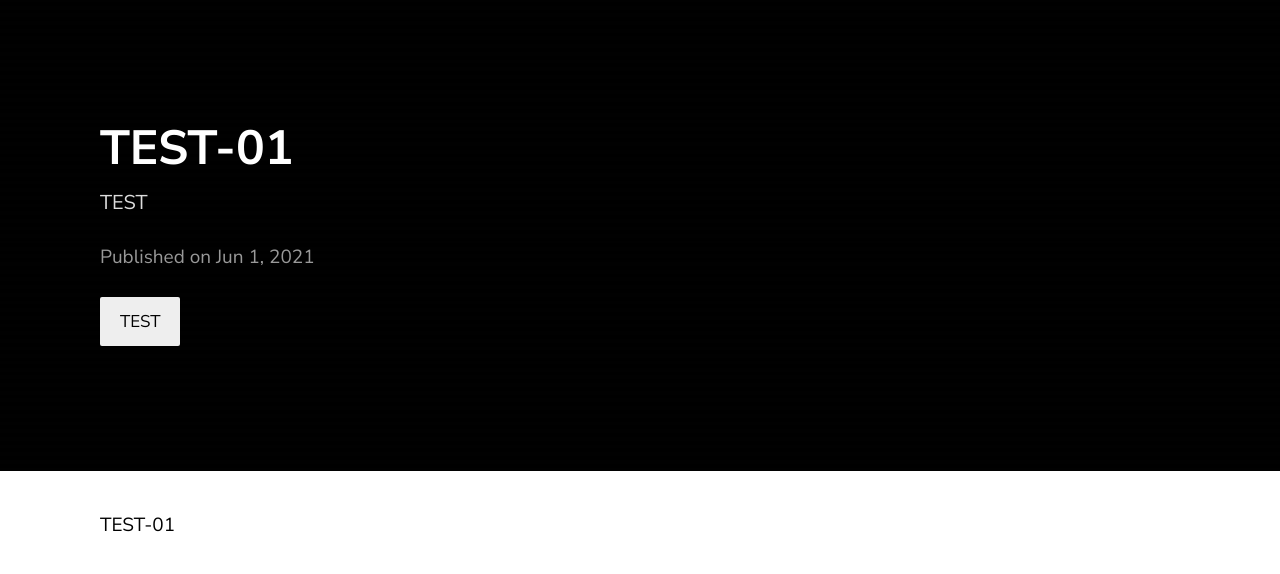
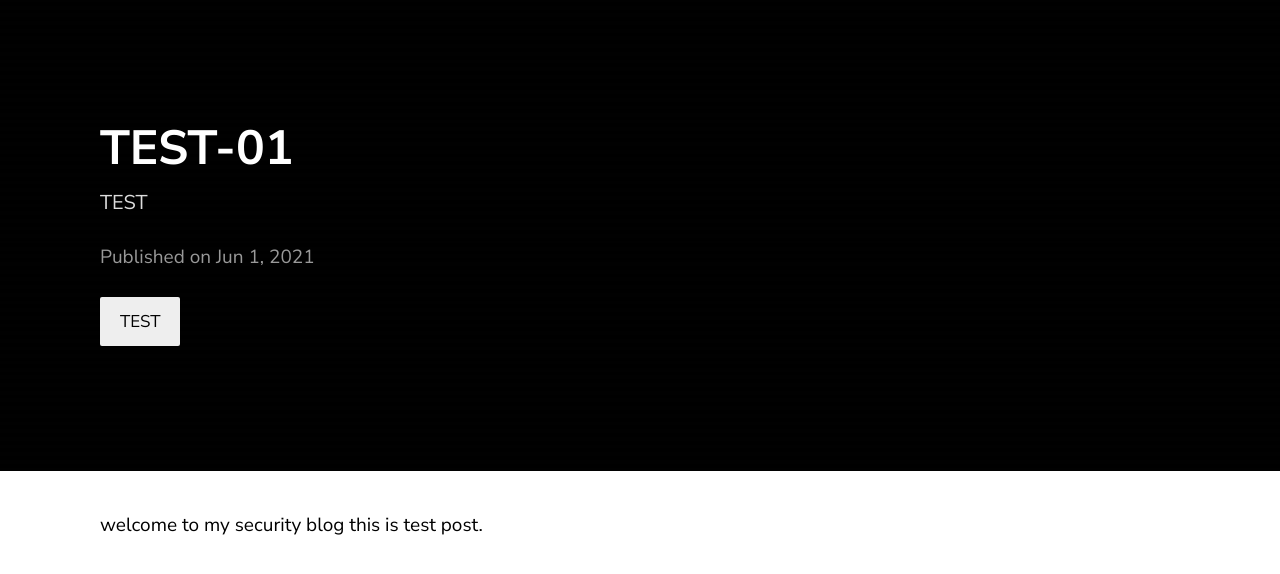
Before and after one commit to Developers-Official/hackintoanetwork.github.io, a Jekyll site: the page built from _posts/2021-06-01-TEST-01.markdown, in a window 1280 px wide. Shown: the top 574 px of the page. Built offline with Jekyll 4.4.1, drawn with Linux system fonts in a browser that asks for light colours.

Commit message:
Update 2021-06-01-TEST-01.markdown

```diff
--- a/_posts/2021-06-01-TEST-01.markdown
+++ b/_posts/2021-06-01-TEST-01.markdown
@@ -5,4 +5,5 @@ description: TEST
 date:   2021-06-01 00:00:00
 categories: TEST
 ---
-TEST-01
+welcome to my security blog
+this is test post.
```
